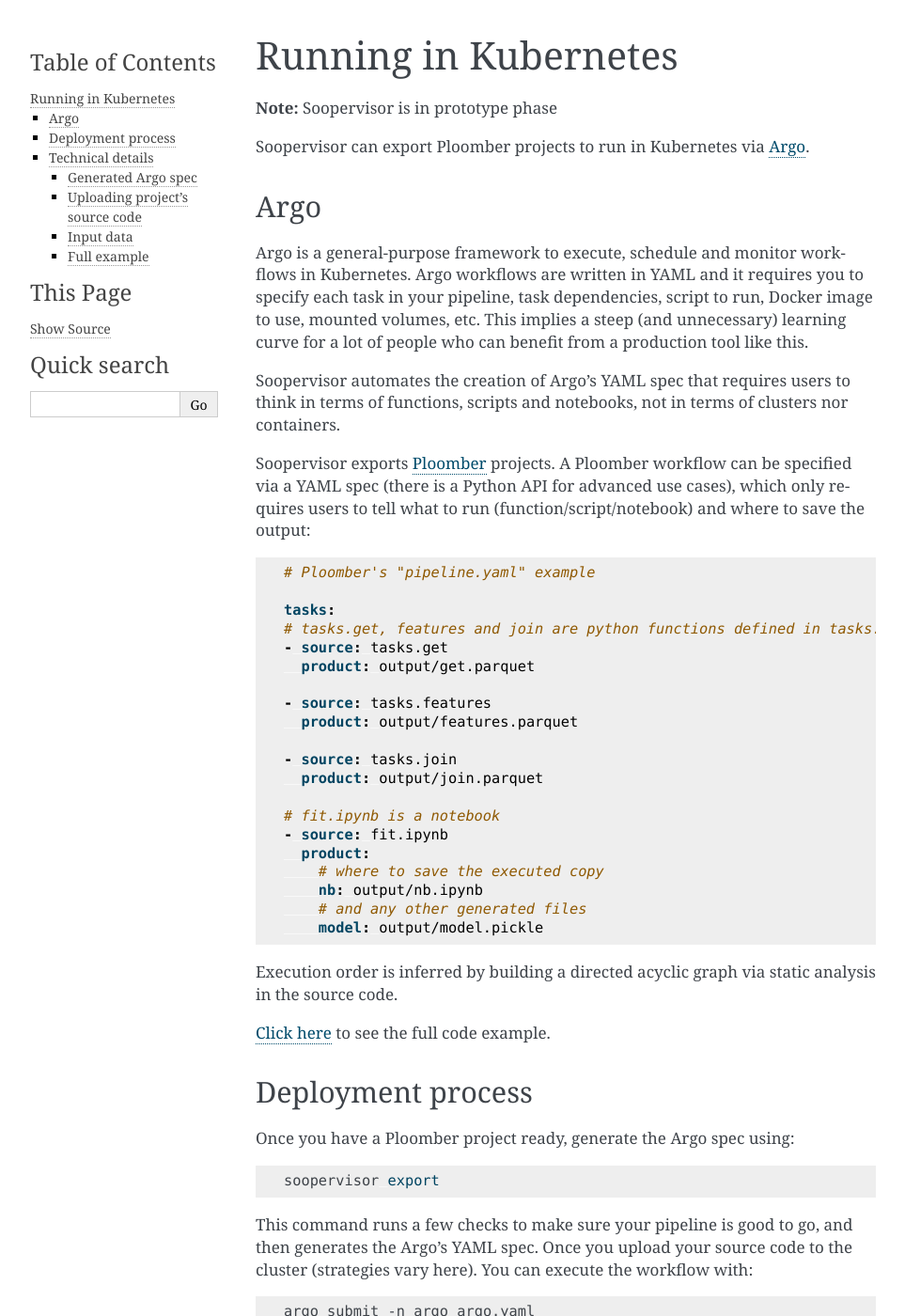
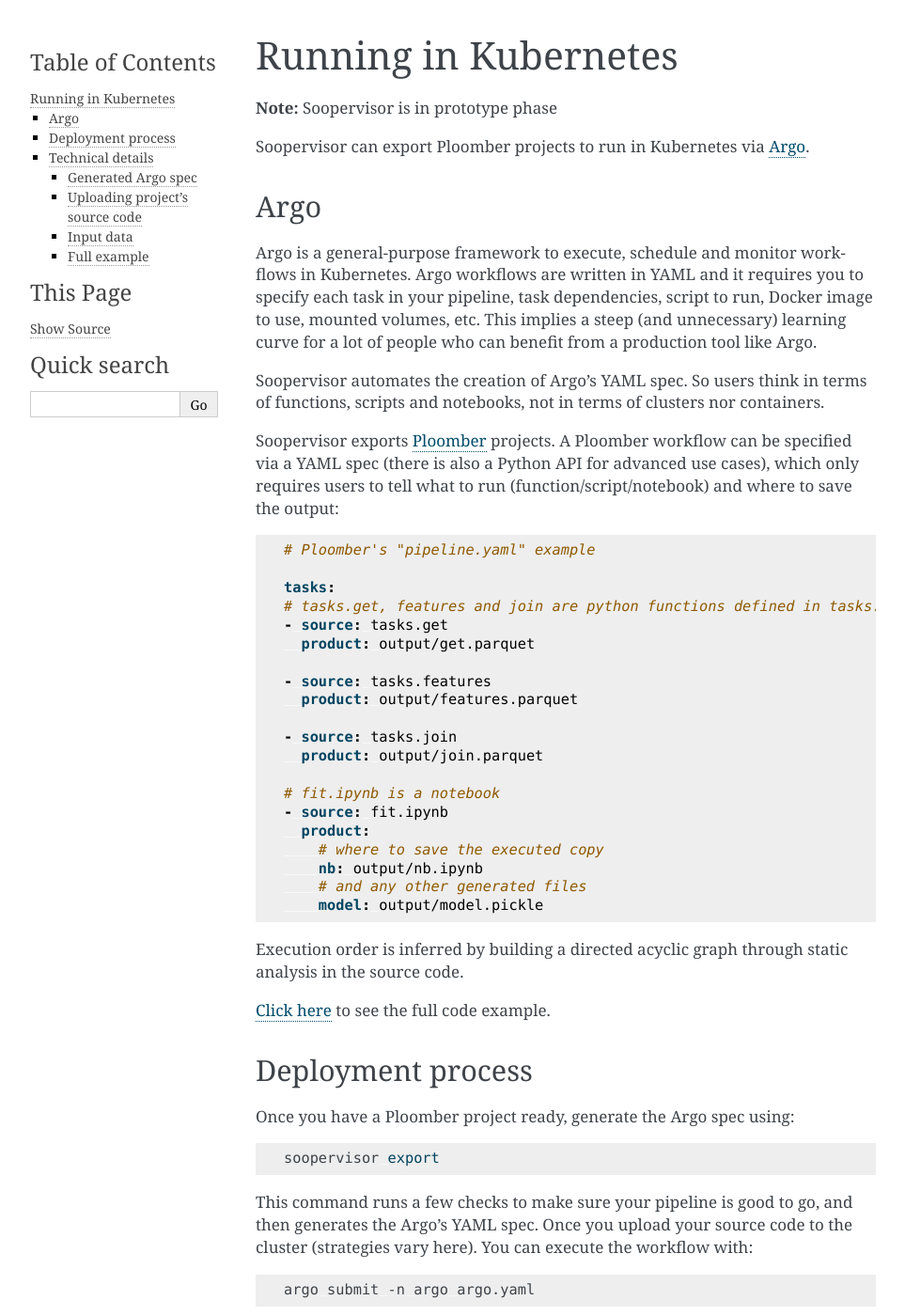
Before and after one commit to ploomber/soopervisor, a Sphinx documentation site: the page built from doc/argo.rst, in a window 1280 px wide and 1400 px high. Shown: the whole window at 94% size, without its empty margins (148-1111 px from the left). Built offline with Sphinx 7.4.7, drawn with Linux system fonts in a browser that asks for light colours.

```diff
--- a/doc/argo.rst
+++ b/doc/argo.rst
@@ -13,19 +13,17 @@ Argo is a general-purpose framework to execute, schedule and monitor workflows
 in Kubernetes. Argo workflows are written in YAML and it requires you to
 specify each task in your pipeline, task dependencies, script to run, Docker image to use,
 mounted volumes, etc. This implies a steep (and unnecessary) learning curve
-for a lot of people who can benefit from a production tool like this.
+for a lot of people who can benefit from a production tool like Argo.
 
-Soopervisor automates the creation of Argo's YAML spec that requires users to
-think in terms of functions, scripts and notebooks, not in terms of clusters
-nor containers.
+Soopervisor automates the creation of Argo's YAML spec. So users think in terms
+of functions, scripts and notebooks, not in terms of clusters nor containers.
 
-Soopervisor exports `Ploomber <https://github.com/ploomber/ploomber>`_ projects. A Ploomber workflow can be
-specified via a YAML spec (there is a Python API for advanced use cases),
-which only requires users to tell what to run (function/script/notebook)
-and where to save the output:
+Soopervisor exports `Ploomber <https://github.com/ploomber/ploomber>`_ projects.
+A Ploomber workflow can be specified via a YAML spec (there is also a Python
+API for advanced use cases), which only requires users to tell what to run
+(function/script/notebook) and where to save the output:
 
 .. code-block:: yaml
-
 
     # Ploomber's "pipeline.yaml" example
 
@@ -49,7 +47,7 @@ and where to save the output:
         model: output/model.pickle
 
 
-Execution order is inferred by building a directed acyclic graph via static
+Execution order is inferred by building a directed acyclic graph through static
 analysis in the source code.
 
 `Click here <https://github.com/ploomber/projects/tree/master/ml-basic>`_ to
```
